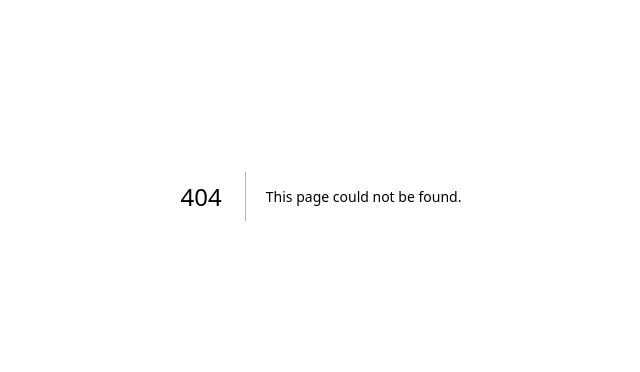
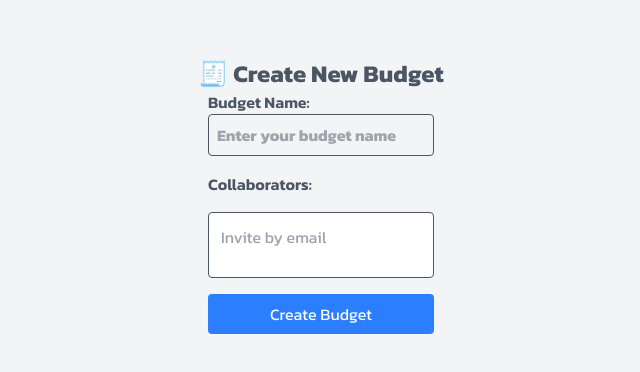
Before and after one commit to Bernard-Calma/spentrace, a Next.js app: page /create-budget in a window 1280 px wide. Before the commit this address had no page. Shown: the part 204-576 px from the top of the page, without its empty margins (319-959 px from the left). Built offline with nearby package versions, Linux system fonts and the light colour scheme.

Commit message:
feat(Create Budget): State
Add handleChange and handleSubmit to properly send state for changes

```diff
--- /dev/null
+++ b/app/create-budget/components/EmailTagTextarea.tsx
@@ -0,0 +1,134 @@
+// components/EmailTagTextarea.tsx
+import React, { useState, useRef, useEffect } from "react";
+
+type Props = {
+  initialEmails?: string[];
+  onChange?: (emails: string[]) => void;
+};
+
+const emailRegex =
+  /^(([^<>()[\]\\.,;:\s@"]+(\.[^<>()[\]\\.,;:\s@"]+)*)|(".+"))@(([^<>()[\]\\.,;:\s@"]+\.)+[^<>()[\]\\.,;:\s@"]{2,})$/i;
+
+export default function EmailTagTextarea({
+  initialEmails = [],
+  onChange,
+}: Props) {
+  const [emails, setEmails] = useState<string[]>(initialEmails);
+  const [text, setText] = useState("");
+
+  const textareaRef = useRef<HTMLTextAreaElement | null>(null);
+
+  useEffect(() => {
+    onChange?.(emails);
+  }, [emails, onChange]);
+
+  function normalize(input: string) {
+    return input
+      .split(/[\n,;]+/)
+      .map((s) => s.trim())
+      .filter(Boolean);
+  }
+
+  function addEmailsFromString(input: string) {
+    const parts = normalize(input);
+    if (!parts.length) return;
+    const newList = [...emails];
+    for (const p of parts) {
+      if (!newList.includes(p)) newList.push(p);
+    }
+    setEmails(newList);
+  }
+
+  function handleKeyDown(e: React.KeyboardEvent<HTMLTextAreaElement>) {
+    if (e.key === "Enter" || e.key === "," || e.key === ";") {
+      e.preventDefault();
+      addEmailsFromString(text);
+      setText("");
+    } else if (e.key === "Backspace" && text === "" && emails.length) {
+      // remove last tag
+      setEmails((prev) => prev.slice(0, -1));
+    }
+  }
+
+  function handlePaste(e: React.ClipboardEvent<HTMLTextAreaElement>) {
+    const pasted = e.clipboardData.getData("text");
+    if (pasted) {
+      e.preventDefault();
+      addEmailsFromString(pasted);
+      setText("");
+    }
+  }
+
+  function removeEmail(idx: number) {
+    setEmails((prev) => prev.filter((_, i) => i !== idx));
+  }
+
+  function isValidEmail(e: string) {
+    return emailRegex.test(e);
+  }
+
+  return (
+    <div className="w-full max-w-2xl">
+      <div className="relative border rounded p-2 bg-white dark:bg-gray-800 min-h-[56px]">
+        {/* Floating label */}
+        <label
+          className={`absolute left-3 transition-all pointer-events-none ${
+            emails.length || text.length
+              ? "-top-2 text-xs bg-white dark:bg-gray-800 px-1 text-gray-600"
+              : "top-3 text-gray-400"
+          }`}
+        >
+          Invite by email
+        </label>
+
+        <div className="flex flex-wrap gap-2 mt-4">
+          {emails.map((em, idx) => (
+            <div
+              key={idx}
+              title={isValidEmail(em) ? "" : "Invalid email address"}
+              className={`flex items-center px-3 py-1 rounded-full text-sm ${
+                isValidEmail(em)
+                  ? "bg-green-100 text-green-900"
+                  : "bg-red-100 text-red-900"
+              }`}
+            >
+              {em}
+              <button
+                onClick={() => removeEmail(idx)}
+                className="ml-2 text-gray-600 hover:text-gray-900"
+                aria-label={`Remove ${em}`}
+              >
+                ×
+              </button>
+            </div>
+          ))}
+
+          <textarea
+            ref={textareaRef}
+            value={text}
+            onChange={(e) => setText(e.target.value)}
+            onKeyDown={handleKeyDown}
+            onPaste={handlePaste}
+            rows={1}
+            placeholder=""
+            className="flex-1 resize-none min-h-[32px] p-1 text-sm bg-transparent focus:outline-none"
+            style={{ maxWidth: 360 }}
+          />
+        </div>
+      </div>
+
+      {emails.length > 0 && (
+        <div className="mt-3 text-sm text-gray-700 dark:text-gray-300">
+          <strong>Included emails:</strong>
+          <ul className="list-disc list-inside">
+            {emails.map((em, idx) => (
+              <li key={idx} className={isValidEmail(em) ? "" : "text-red-600"}>
+                {em}
+              </li>
+            ))}
+          </ul>
+        </div>
+      )}
+    </div>
+  );
+}
--- /dev/null
+++ b/app/create-budget/components/index.ts
@@ -0,0 +1,3 @@
+import EmailTagTextarea from "./EmailTagTextarea";
+
+export { EmailTagTextarea };
--- /dev/null
+++ b/app/create-budget/page.tsx
@@ -0,0 +1,63 @@
+"use client";
+
+import { useState } from "react";
+import { LabelInput } from "@/common";
+import { EmailTagTextarea } from "./components";
+
+const CreateBudgetPage = () => {
+  const [newBudget, setNewBudget] = useState({
+    budgetName: "",
+    budgetAmount: 0,
+    owner: "",
+    collaborators: [] as string[],
+    transactions: [],
+    history: [],
+  });
+
+  const [emailList, setEmailList] = useState<string[]>([]);
+
+  const handleEmailsChange = (emails: string[]) => {
+    console.log("emails:", emails);
+    setEmailList(emails);
+  };
+
+  const handleChange = (e: React.ChangeEvent<HTMLInputElement>) => {
+    const { name, value } = e.target;
+    setNewBudget({ ...newBudget, [name]: value });
+  };
+
+  const handleSubmitNewBudget = (e: React.FormEvent) => {
+    e.preventDefault();
+    // Change collaborators to emailList state
+    newBudget.collaborators = emailList;
+    // Handle form submission logic here
+    console.log("Creating budget:", newBudget);
+  };
+  return (
+    <div className="create-budget-page min-h-screen flex flex-col items-center justify-center p-12">
+      <h2 className="text-2xl font-bold">🧾 Create New Budget</h2>
+      <form onSubmit={handleSubmitNewBudget} className="flex flex-col gap-4">
+        <LabelInput
+          type="text"
+          htmlFor="budgetName"
+          text="Budget Name:"
+          name="budgetName"
+          placeholder="Enter your budget name"
+          value={newBudget.budgetName}
+          onChange={handleChange}
+          required
+        />
+        <p className="font-semibold">Collaborators: </p>
+        <EmailTagTextarea
+          onChange={handleEmailsChange}
+          initialEmails={newBudget.collaborators}
+        />
+        <button type="submit" className="bg-blue-500 text-white p-2 rounded">
+          Create Budget
+        </button>
+      </form>
+    </div>
+  );
+};
+
+export default CreateBudgetPage;
--- a/app/dashboard/page.tsx
+++ b/app/dashboard/page.tsx
@@ -17,20 +17,25 @@ const DashboardPage = async () => {
   await dbConnect();
 
   // Get fresh user data from DB
-  const user = await User.findById(userId)
+  const dbUser = await User.findById(userId)
     .select("-password -__v -createdAt -updatedAt")
     .lean();
-  console.log("DB User:", user);
-  if (!user) {
+  // console.log("DB User:", dbUser);
+  if (!dbUser || Array.isArray(dbUser)) {
     // User not found in DB (shouldn't really happen)
     redirect("/register");
-  } else if (!Array.isArray(user)) {
-    // User object mongoose -> plain JS object
-    (user as { _id: any })._id = (user as { _id: any })._id.toString(); // 👈 convert ObjectId
   }
+  // Ensure user is a plain object and matches the User type
+  const user = {
+    id: (dbUser as { _id: any })._id.toString(),
+    username: dbUser.username,
+    email: dbUser.email,
+    image: dbUser.image ?? null,
+    emailVerified: dbUser.emailVerified ?? null,
+  };
+
   return (
     <div className="dashboard h-full w-full flex flex-1">
-      <Navigation />
       <Dashboard user={user} />
     </div>
   );
--- a/app/page.tsx
+++ b/app/page.tsx
@@ -1,3 +1,4 @@
+import { auth } from "@/lib/auth";
 import {
   ComparePlans,
   FeatureSection,
@@ -6,8 +7,25 @@ import {
   HeroSection,
   PlanSection,
 } from "./components";
+import { Navigation } from "@/common";
+import { redirect } from "next/navigation";
 
-export default function Home() {
+const Home = async () => {
+  const session = await auth();
+
+  console.log("Session:", session);
+  if (session?.user) {
+    // User is logged in, redirect to dashboard
+    // Note: This won't be a full redirect since it's in a Server Component
+    if (!session.user.defaultBudget) {
+      redirect("/create-budget");
+    }
+    return (
+      <main className="h-full w-full flex flex-1">
+        <Navigation />
+      </main>
+    );
+  }
   return (
     <>
       <Header />
@@ -20,4 +38,6 @@ export default function Home() {
       <Footer />
     </>
   );
-}
+};
+
+export default Home;
```
